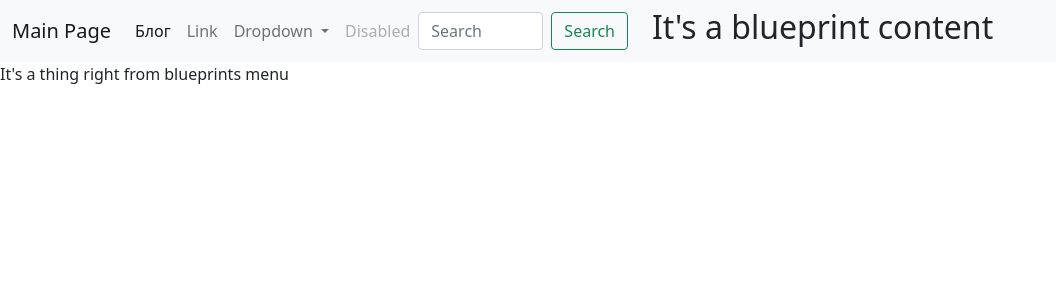
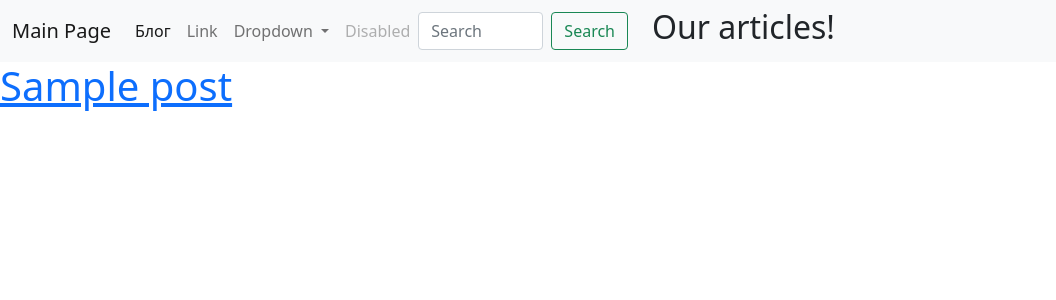
Before and after one commit to LehaStira/flaskProject, a Flask app: page /blog/ in a window 1280 px wide. Shown: the top 300 px of the page, without its empty margins (0-1056 px from the left). Run offline with Flask 2, Linux system fonts and the light colour scheme; tables that the repository leaves empty hold one stand-in row (values such as "Sample post").

Commit message:
Links and generated urls (slugs) are working at that moment...

```diff
--- a/app.py
+++ b/app.py
@@ -1,9 +1,9 @@
 from flask import Flask
 from conf import Configuration
-from posts.blueprint import posts
+
 from flask_sqlalchemy import SQLAlchemy
 
 app = Flask(__name__)
 app.config.from_object(Configuration)
-app.register_blueprint(posts, url_prefix = '/blog')
+
 db = SQLAlchemy(app)
--- a/main.py
+++ b/main.py
@@ -2,6 +2,11 @@ from app import app
 import view
 from app import db
 import models
+from posts.blueprint import posts
+
+
+app.register_blueprint(posts, url_prefix = '/blog')
+
 
 if __name__ == '__main__':
     app.run()
--- a/models.py
+++ b/models.py
@@ -18,7 +18,9 @@ def slugify(s):
 class Post(db.Model):
     id = db.Column(db.Integer(), primary_key=True)
     title = db.Column(db.String(140), nullable = False)
-    slug = db.Column(db.String(140), nullable = False)
+    slug = db.Column(db.String(140),
+                     nullable = False,
+                     unique=True)
     body = db.Column(db.TEXT(), nullable = False)
     created = db.Column(db.DateTime(), default = datetime.now())
 
--- a/posts/blueprint.py
+++ b/posts/blueprint.py
@@ -1,7 +1,16 @@
 from flask import Blueprint
 from flask import render_template
+from models import Post
 posts = Blueprint('posts', __name__, template_folder='templates')
+
 
 @posts.route('/')
 def index():
-    return render_template('posts/index.html')
+    my_posts = Post.query.all()
+    return render_template('posts/index.html', my_posts = my_posts)
+
+
+@posts.route('/<slug>')
+def post_detail(slug):
+    my_post = Post.query.filter(Post.slug == slug).first()
+    return render_template('posts/post_detail.html', post = my_post)
--- a/posts/templates/posts/index.html
+++ b/posts/templates/posts/index.html
@@ -5,10 +5,16 @@
 
 {% endblock %}
 
-{% block content %}
-    It's a thing right from blueprints menu
+{% block content_title %}
+    Our articles!
 {% endblock %}
 
-{% block content_title %}
-    It's a blueprint content
+
+{% block content %}
+    {% for post in my_posts %}
+        <a href="{{ url_for('posts.post_detail', slug = post.slug) }}"><h1>
+        {{ post.title }}
+        </h1>
+        </a>
+    {% endfor %}
 {% endblock %}
```
Also changed, not shown: posts/templates/posts/post_detail.html (added, +13 -0 lines).
